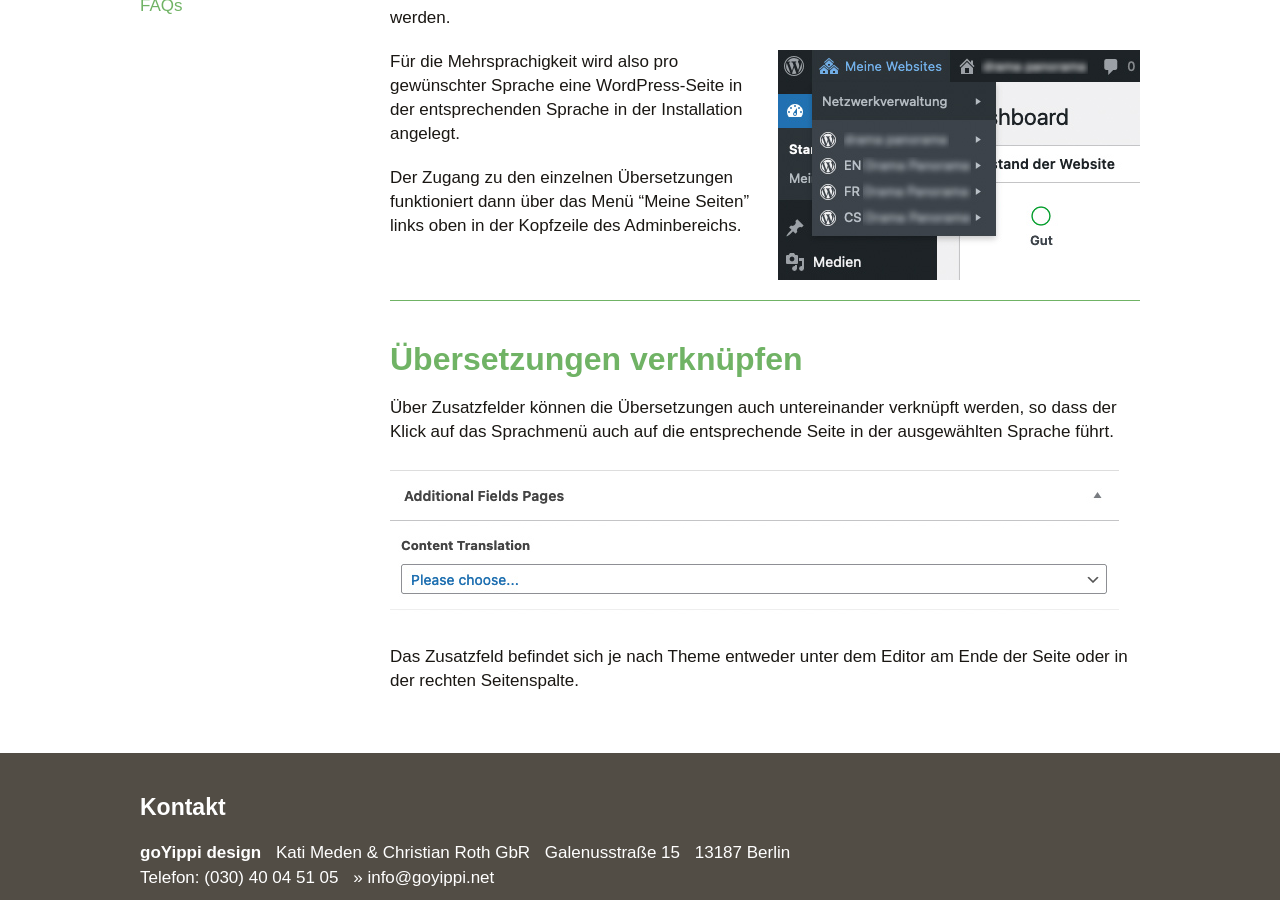
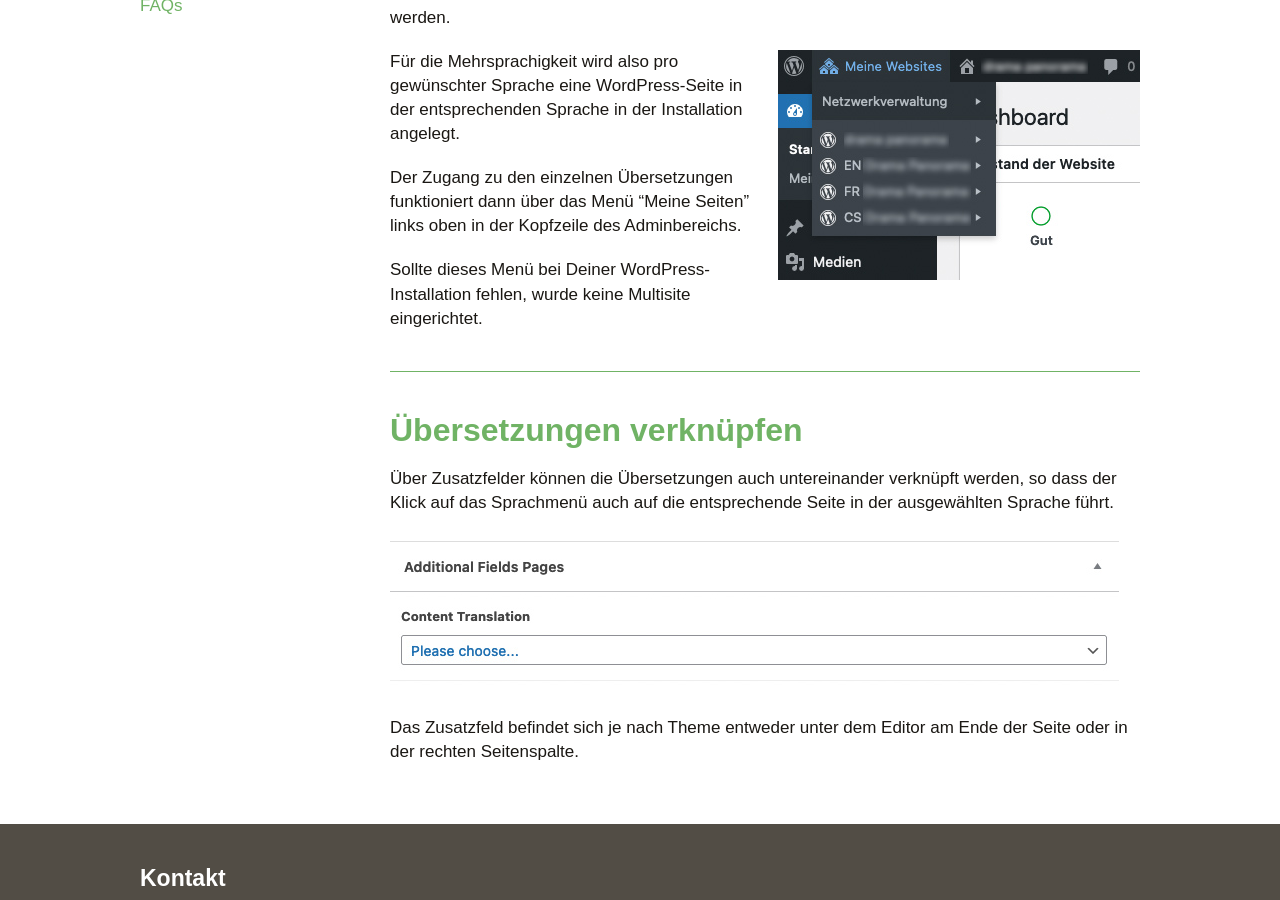
Before and after one commit to goYippi-labs/tutorials, a Jekyll site: the page built from wordpress/mehrsprachigkeit/index.md, in a window 1280 px wide and 900 px high, scrolled down 541 px. Built offline with Jekyll 4.4.1, drawn with Linux system fonts in a browser that asks for light colours; some web fonts are replaced.

Commit message:
Adjust Readme.md

```diff
--- a/wordpress/mehrsprachigkeit/index.md
+++ b/wordpress/mehrsprachigkeit/index.md
@@ -22,6 +22,8 @@ Für die Mehrsprachigkeit wird also pro gewünschter Sprache eine WordPress-Seit
 
 Der Zugang zu den einzelnen Übersetzungen funktioniert dann über das Menü "Meine Seiten" links oben in der Kopfzeile des Adminbereichs.
 
+Sollte dieses Menü bei Deiner WordPress-Installation fehlen, wurde keine Multisite eingerichtet.
+
 ---
 
 ## Übersetzungen verknüpfen
```
Also changed, not shown: README.md.
